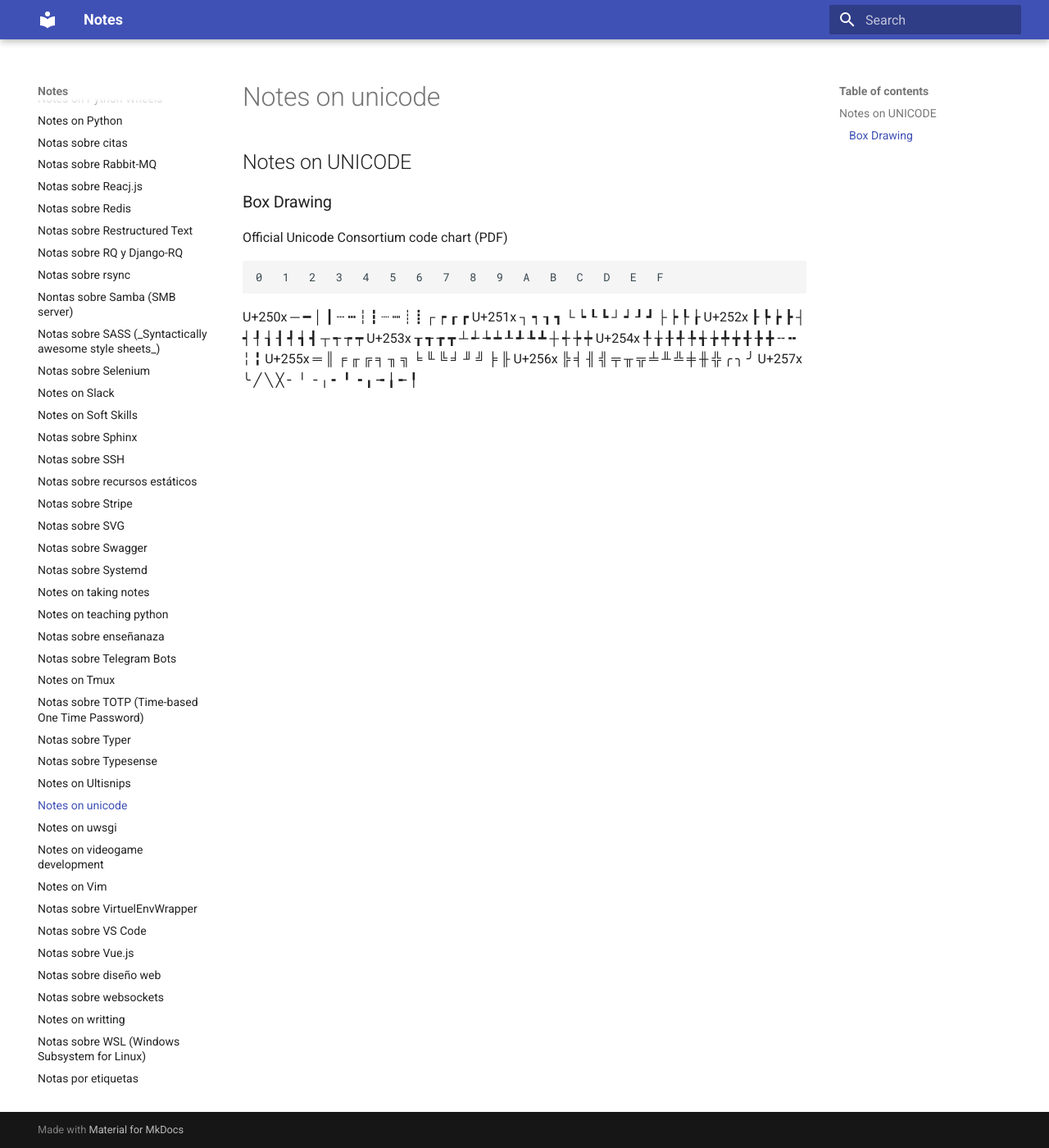
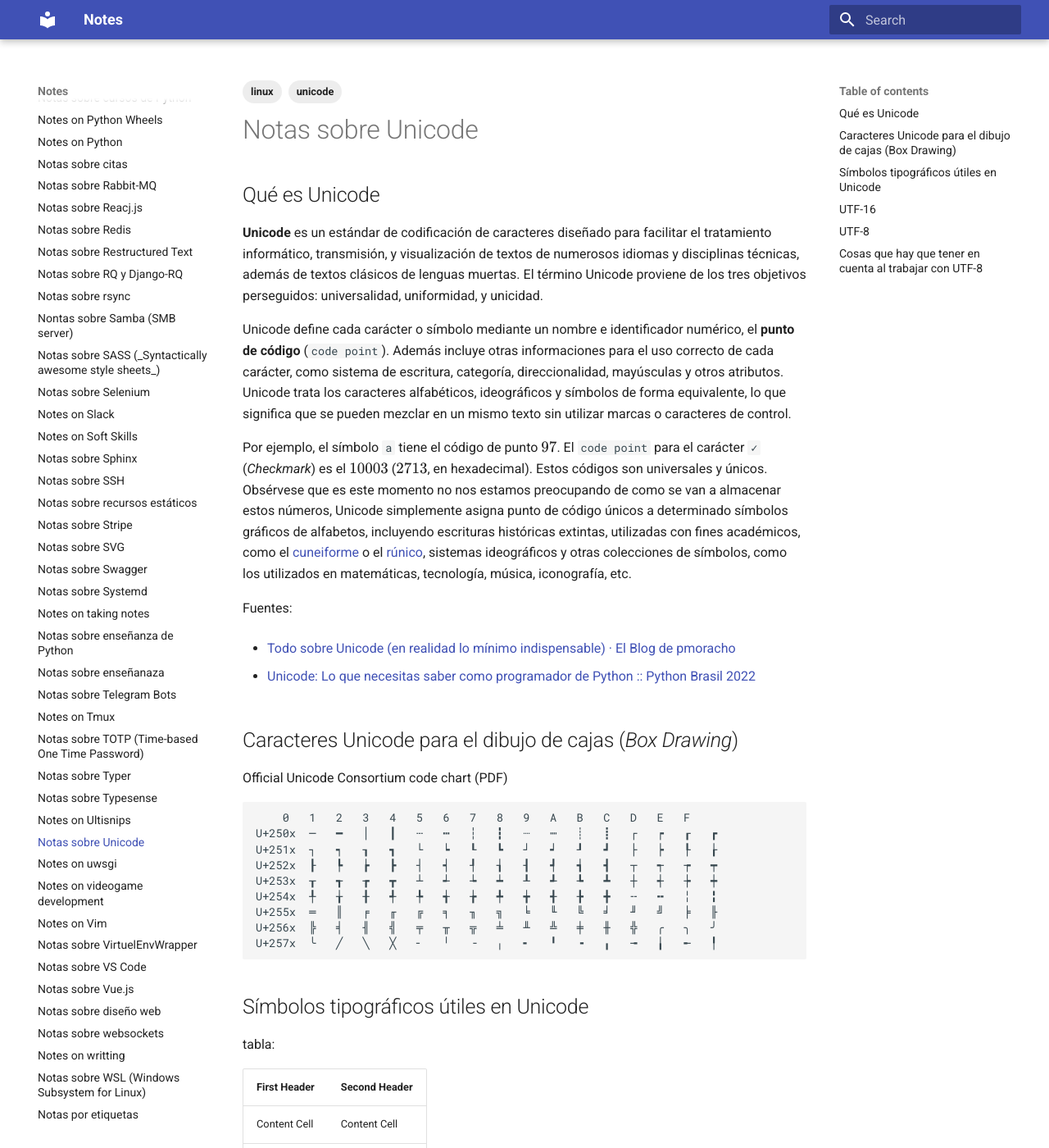
Before and after one commit to euribates/notes, an MkDocs documentation site: the page built from docs/notes-on-unicode.md, in a window 1280 px wide and 1400 px high. Shown: the whole window at 82% size. Built offline with MkDocs 1.6.1 and Material for MkDocs 9.7.7, drawn with Linux system fonts in a browser that asks for light colours; formulas are drawn with MathJax 3; some of the changed text lies outside the part shown.

````diff
--- a/docs/notes-on-teaching-python.md
+++ b/docs/notes-on-teaching-python.md
@@ -1,4 +1,11 @@
-## Notes on teaching Python
+---
+title: Notas sobre enseñanza de Python
+tags:
+    - linux
+    - python
+    - teaching
+---
+# Notes on teaching Python
 
 ## Anotaciones
 
--- a/docs/notes-on-unicode.md
+++ b/docs/notes-on-unicode.md
@@ -1,15 +1,142 @@
-## Notes on UNICODE
+---
+title: Notas sobre Unicode
+tags:
+    - linux
+    - unicode
+---
 
-### Box Drawing
+## Qué es Unicode
+
+**Unicode** es un estándar de codificación de caracteres diseñado para
+facilitar el tratamiento informático, transmisión, y visualización de textos de
+numerosos idiomas y disciplinas técnicas, además de textos clásicos de lenguas
+muertas. El término Unicode proviene de los tres objetivos perseguidos:
+universalidad, uniformidad, y unicidad.
+
+Unicode define cada carácter o símbolo mediante un nombre e identificador
+numérico, el **punto de código** (`code point`). Además incluye otras
+informaciones para el uso correcto de cada carácter, como sistema de escritura,
+categoría, direccionalidad, mayúsculas y otros atributos. Unicode trata los
+caracteres alfabéticos, ideográficos y símbolos de forma equivalente, lo que
+significa que se pueden mezclar en un mismo texto sin utilizar marcas o
+caracteres de control.
+
+Por ejemplo, el símbolo `a` tiene el código de punto $97$. El `code point` para
+el carácter `✓` (_Checkmark_) es el $10003$ ($2713$, en hexadecimal).  Estos
+códigos son universales y únicos. Obsérvese que es este momento no nos estamos
+preocupando de como se van a almacenar estos números, Unicode simplemente
+asigna punto de código únicos a determinado símbolos gráficos de alfabetos,
+incluyendo escrituras históricas extintas, utilizadas con fines académicos,
+como el [cuneiforme](https://es.wikipedia.org/wiki/Escritura_cuneiforme) o el
+[rúnico](https://es.wikipedia.org/wiki/Alfabeto_r%C3%BAnico), sistemas
+ideográficos y otras colecciones de símbolos, como los utilizados en
+matemáticas, tecnología, música, iconografía, etc.
+
+Fuentes:
+
+- [Todo sobre Unicode (en realidad lo mínimo indispensable) · El Blog de pmoracho](https://pmoracho.github.io/blog/2019/06/04/Unicode/)
+
+- [Unicode: Lo que necesitas saber como programador de Python ::  Python Brasil 2022](https://www.youtube.com/watch?v=sYWZ23N2Jqg)
+
+## Caracteres Unicode para el dibujo de cajas (_Box Drawing_)
 
 Official Unicode Consortium code chart (PDF)
 
- 	0	1	2	3	4	5	6	7	8	9	A	B	C	D	E	F
-U+250x	─	━	│	┃	┄	┅	┆	┇	┈	┉	┊	┋	┌	┍	┎	┏
-U+251x	┐	┑	┒	┓	└	┕	┖	┗	┘	┙	┚	┛	├	┝	┞	┟
-U+252x	┠	┡	┢	┣	┤	┥	┦	┧	┨	┩	┪	┫	┬	┭	┮	┯
-U+253x	┰	┱	┲	┳	┴	┵	┶	┷	┸	┹	┺	┻	┼	┽	┾	┿
-U+254x	╀	╁	╂	╃	╄	╅	╆	╇	╈	╉	╊	╋	╌	╍	╎	╏
-U+255x	═	║	╒	╓	╔	╕	╖	╗	╘	╙	╚	╛	╜	╝	╞	╟
-U+256x	╠	╡	╢	╣	╤	╥	╦	╧	╨	╩	╪	╫	╬	╭	╮	╯
-U+257x	╰	╱	╲	╳	╴	╵	╶	╷	╸	╹	╺	╻	╼	╽	╾	╿
+```
+    0   1   2   3   4   5   6   7   8   9   A   B   C   D   E   F
+U+250x  ─   ━   │   ┃   ┄   ┅   ┆   ┇   ┈   ┉   ┊   ┋   ┌   ┍   ┎   ┏
+U+251x  ┐   ┑   ┒   ┓   └   ┕   ┖   ┗   ┘   ┙   ┚   ┛   ├   ┝   ┞   ┟
+U+252x  ┠   ┡   ┢   ┣   ┤   ┥   ┦   ┧   ┨   ┩   ┪   ┫   ┬   ┭   ┮   ┯
+U+253x  ┰   ┱   ┲   ┳   ┴   ┵   ┶   ┷   ┸   ┹   ┺   ┻   ┼   ┽   ┾   ┿
+U+254x  ╀   ╁   ╂   ╃   ╄   ╅   ╆   ╇   ╈   ╉   ╊   ╋   ╌   ╍   ╎   ╏
+U+255x  ═   ║   ╒   ╓   ╔   ╕   ╖   ╗   ╘   ╙   ╚   ╛   ╜   ╝   ╞   ╟
+U+256x  ╠   ╡   ╢   ╣   ╤   ╥   ╦   ╧   ╨   ╩   ╪   ╫   ╬   ╭   ╮   ╯
+U+257x  ╰   ╱   ╲   ╳   ╴   ╵   ╶   ╷   ╸   ╹   ╺   ╻   ╼   ╽   ╾   ╿
+```
+
+## Símbolos tipográficos útiles en Unicode
+
+
+tabla:
+
+| First Header  | Second Header |
+| ------------- | ------------- |
+| Content Cell  | Content Cell  |
+| Content Cell  | Content Cell  |
+
+Otra tabla:
+
+| Símbolos | code point (Hex) | Desc             |
+|----------|------------------|------------------|
+| ✓        | 2713             | check mark       |
+| ✗        | 2717             | cross mark       |
+| §	       | 00A7             | section          |
+| ¶	       | 00B6             | paragraph        |
+| ·	       | 00B7             | middle dot       |
+| †	       | 2020             | dagger           |
+| ‡	       | 2021             | double dagger    |
+| •	       | 2022             | bullet           |
+| …	       | 2026             | ellipsis         |
+| ←	       | 2190             | left arrow       |
+| ↑	       | 2191             | up arrow         |
+| →	       | 2192             | right arrow      |
+| ↓	       | 2193             | down arrow       |
+| ☐	       | 2610             | ballot box       |
+| ☑	       | 2611             | ballot box check |
+| ☒	       | 2612             | ballot box X     |
+| ★	       | 2605             | black star       |
+| ☆	       | 2606             | white star       |
+| □	       | 25A1             | square           |
+
+Fuente: [Unicode/List of useful symbols - Wikibooks, open books for an open world](https://en.wikibooks.org/wiki/Unicode/List_of_useful_symbols)
+
+## UTF-16
+
+**UTF-16**, es una forma de codificación de caracteres Unicode
+utilizando símbolos de longitud variable, pero usando palabras de
+16 bits, en vez de bytes. Para codificado un `code point` su usan
+1 o 2 palabras de 16 bits por carácter Unicode (2 o 4 bytes).
+
+Por ejemplo, el texto "Hello", un UTF-16, se codifica,
+(usando hexadecimal), como:
+
+```
+0048 0065 006C 006C 006F
+---- ---- ---- ---- ----
+ H    e    l    l    o
+```
+
+## UTF-8
+
+UTF-8 es un sistema (De entre otros varios posibles, como el UTF-16) para
+almacenar los _code points_ de Unicode, usando bytes de 8 bits, en vez de
+palabras de 18 bits. En UTF-8, cada punto de código de 0-127 se almacena en un
+solo byte. Sólo los puntos de código 128 y superiores se almacenan utilizando
+2, 3, y de hecho, hasta 6 bytes.
+
+Esto tiene el efecto secundario --y deseado-- de que el texto en inglés se ve
+**exactamente igual en UTF-8 que en ASCII**,
+
+Específicamente, `Hello`, que era `00480065006C006C006F` en UTF-16, se
+almacenará como `48656C6C6F` en UTF-8, que es lo mismo que se almacenaba en ASCII.
+
+
+y ANSI, y en todos los juegos de caracteres OEM del planeta. Ahora, si eras tan
+atrevido como para usar letras acentuadas, griegas o klingon, tendrás que usar
+varios bytes para almacenar un único “code point”, pero los estadounidenses
+nunca se darán cuenta. (UTF-8 también tiene la agradable propiedad de que el
+ignorante código de procesamiento de cadenas que quiera usar un solo byte 0
+como terminador nulo no truncará las cadenas).
+
+## Cosas que hay que tener en cuenta al trabajar con UTF-8
+
+- **NO se puede** determinar la longitud de una cadena de texto simplemente
+  contando los bytes.
+
+- **NO se puede** saltar directamente a una posición aleatoria dentro de una
+  cadena de texto y asumir que a partir de ahí se puede leer texto; podriamos
+  estar en medio de un caracter que usara más de un byte, y eso prococa que el
+  resto se interprete incorrectamente.
+
+- **No se puede idividir u obtener una subcadena de texto cortando en una
+  posicion aleatoria, por las mismas razones que el punto antrerior.
--- a/mdt.py
+++ b/mdt.py
@@ -121,6 +121,7 @@
             for i, point in enumerate(note.content):
                 if i == index:
                     console.print(Panel(Markdown(str(point))))
+                    console.print(Markdown(str(point)))
 
 class Format(str, Enum):
     JSON = 'json'
````
Also changed, not shown: docs/notes-on-django.md (+13 -13 lines).
